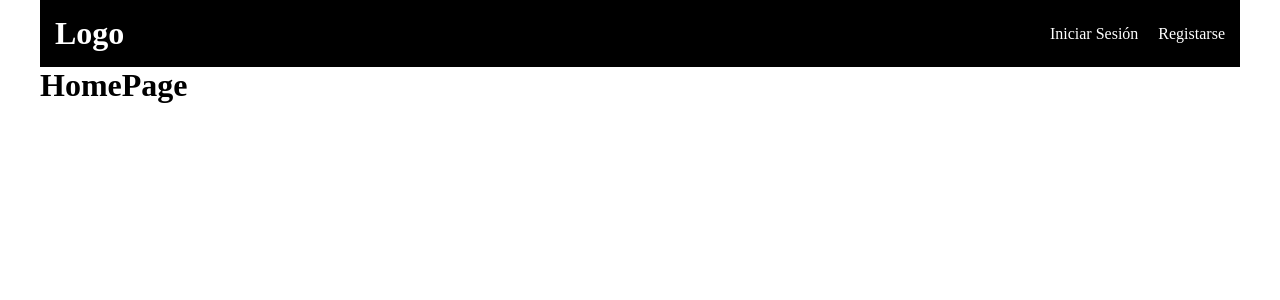
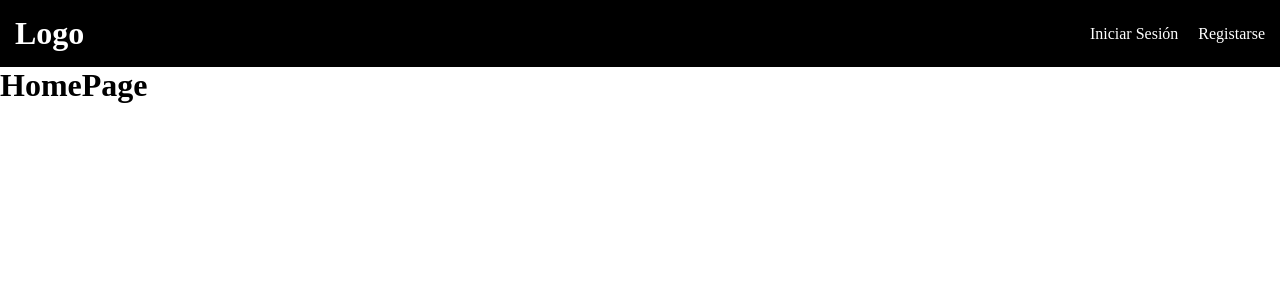
Before and after one commit to Claudiogonzalezok/login-registro, a React (Vite) app: page / in a window 1280 px wide. Shown: the top 300 px of the page. Built offline with nearby package versions, Linux system fonts and the light colour scheme.

Commit message:
se modifico ancho del navbar y un punto que tenia el passwrd

```diff
--- a/src/index.css
+++ b/src/index.css
@@ -6,7 +6,7 @@
 }
 
 body {
-	max-width: 1200px;
+	max-width: 100%;
 	margin: 0 auto;
 }
 
--- a/src/pages/LoginPage.jsx
+++ b/src/pages/LoginPage.jsx
@@ -10,7 +10,7 @@ export const LoginPage = () => {
   useForm({
     name: '',
     email: '',
-    password: ','
+    password: '',
   });
 
   const onLogin = (e) => {
```
